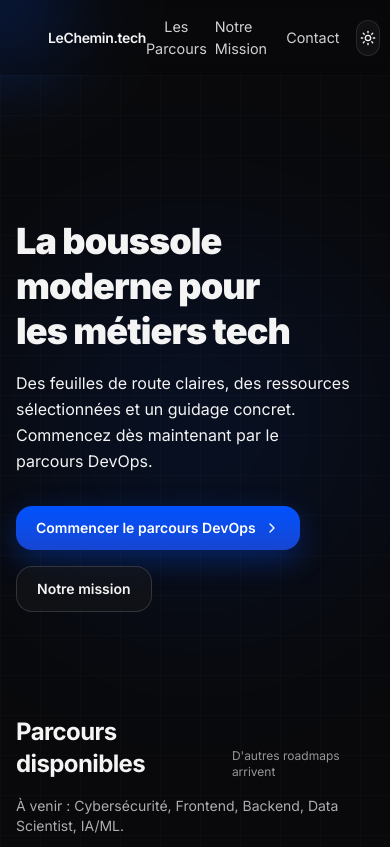
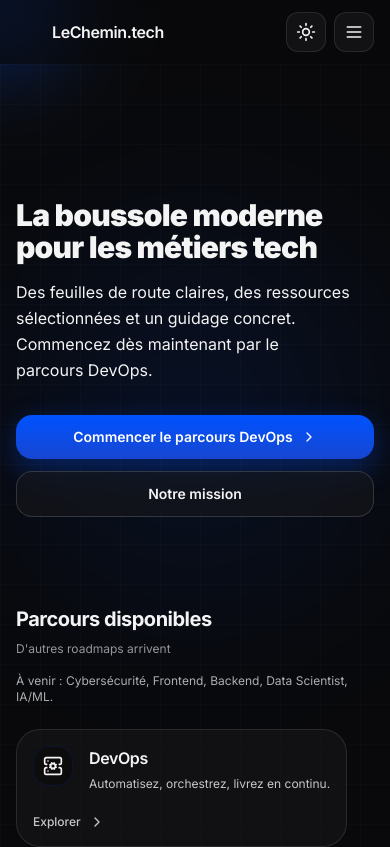
Before and after one commit to Tutanka01/LeChemin, a React (Vite) app: page / in a window 390 px wide. Shown: the top 847 px of the page. Built offline with nearby package versions, Linux system fonts and the light colour scheme.

Commit message:
new version !

```diff
--- a/src/App.tsx
+++ b/src/App.tsx
@@ -7,6 +7,8 @@ import {
   Moon,
   Sun,
   ArrowLeft,
+  Menu,
+  X
 } from "lucide-react";
 import Home from "./pages/Home";
 import Parcours from "./pages/Parcours";
@@ -15,12 +17,18 @@ export default function App() {
   // Theme (default: dark)
   const [isDark, setIsDark] = useState(true);
   const [currentPage, setCurrentPage] = useState<"home" | "parcours">("home");
+  const [mobileOpen, setMobileOpen] = useState(false);
 
   useEffect(() => {
     const root = document.documentElement;
     if (isDark) root.classList.add("dark");
     else root.classList.remove("dark");
   }, [isDark]);
+
+  useEffect(() => {
+    document.body.style.overflow = mobileOpen ? 'hidden' : '';
+    return () => { document.body.style.overflow = ''; };
+  }, [mobileOpen]);
 
   // GPU-friendly global glow: move a gradient circle with transform, no re-render per mousemove
   const glowRef = useRef<HTMLDivElement>(null);
@@ -36,48 +44,132 @@ export default function App() {
     el.style.transform = `translate3d(${x}px, ${y}px, 0)`;
   };
 
-  const navigateToParcours = () => setCurrentPage("parcours");
-  const navigateToHome = () => setCurrentPage("home");
+  const navigateToParcours = () => { setCurrentPage("parcours"); setMobileOpen(false); };
+  const navigateToHome = () => { setCurrentPage("home"); setMobileOpen(false); };
 
   return (
     <div className="relative">
       {/* NAVBAR - Fixed across all pages */}
-      <header className="sticky top-0 z-40 backdrop-blur supports-[backdrop-filter]:bg-white/40 dark:supports-[backdrop-filter]:bg-zinc-950/40">
-        <nav className="mx-auto flex max-w-7xl items-center justify-between px-4 py-4 md:px-6">
-          <button onClick={navigateToHome} className="group inline-flex items-center gap-2">
-            <div className="h-6 w-6 rounded-md" style={{ background: "linear-gradient(135deg, var(--accent), #1E1E1E)" }} />
-            <span className="text-sm font-semibold tracking-tight md:text-base">LeChemin.tech</span>
+      <header className="sticky top-0 z-50 backdrop-blur supports-[backdrop-filter]:bg-white/60 dark:supports-[backdrop-filter]:bg-zinc-950/60">
+        <nav className="mx-auto flex w-full max-w-7xl items-center justify-between px-4 py-3 md:py-4 md:px-6">
+          <button onClick={navigateToHome} className="group inline-flex items-center gap-2" aria-label="Aller à l'accueil">
+            <div className="h-7 w-7 rounded-lg" style={{ background: "linear-gradient(135deg, var(--accent), #1E1E1E)" }} />
+            <span className="text-base font-semibold tracking-tight">LeChemin.tech</span>
           </button>
 
-          <div className="flex items-center gap-2 md:gap-6">
+          {/* Zone de droite */}
+          <div className="flex items-center gap-2 md:gap-4">
+            {/* Links desktop */}
+            <div className="hidden items-center gap-6 md:flex">
               {currentPage === "parcours" && (
                 <button
                   onClick={navigateToHome}
                   className="nav-link flex items-center gap-2"
                 >
                   <ArrowLeft className="h-4 w-4" />
-                Retour à l'accueil
+                  Accueil
                 </button>
               )}
               {currentPage === "home" && (
                 <>
-                <button onClick={navigateToParcours} className="nav-link">Les Parcours</button>
-                <a href="#mission" className="nav-link">Notre Mission</a>
+                  <button onClick={navigateToParcours} className="nav-link">Parcours</button>
+                  <a href="#mission" className="nav-link">Mission</a>
                   <a href="#contact" className="nav-link">Contact</a>
                 </>
               )}
+            </div>
 
             {/* Theme toggle */}
             <button
               onClick={() => setIsDark((v) => !v)}
-              className="ml-2 inline-flex h-9 w-9 items-center justify-center rounded-xl border border-white/10 bg-white/60 transition hover:bg-white/80 dark:bg-zinc-900/60 dark:hover:bg-zinc-900"
+              className="inline-flex h-10 w-10 items-center justify-center rounded-xl border border-white/10 bg-white/70 text-zinc-800 transition hover:bg-white dark:bg-zinc-900/70 dark:text-zinc-100 dark:hover:bg-zinc-900"
               aria-label="Basculer le thème"
               title="Basculer le thème"
             >
-              {isDark ? <Sun className="h-4 w-4" /> : <Moon className="h-4 w-4" />}
+              {isDark ? <Sun className="h-5 w-5" /> : <Moon className="h-5 w-5" />}
+            </button>
+
+            {/* Hamburger bouton (mobile) */}
+            <button
+              onClick={() => setMobileOpen(o => !o)}
+              className="inline-flex h-10 w-10 items-center justify-center rounded-xl border border-white/10 bg-white/70 text-zinc-800 transition hover:bg-white dark:bg-zinc-900/70 dark:text-zinc-100 dark:hover:bg-zinc-900 md:hidden"
+              aria-label={mobileOpen ? "Fermer le menu" : "Ouvrir le menu"}
+              aria-expanded={mobileOpen}
+              aria-controls="mobile-menu"
+            >
+              {mobileOpen ? <X className="h-5 w-5" /> : <Menu className="h-5 w-5" />}
             </button>
           </div>
         </nav>
+
+        {/* Overlay + panneau mobile */}
+        <motion.div
+          id="mobile-menu"
+          initial={false}
+          animate={mobileOpen ? "open" : "closed"}
+          variants={{
+            open: { opacity: 1, pointerEvents: 'auto' },
+            closed: { opacity: 0, pointerEvents: 'none' }
+          }}
+          className="md:hidden fixed inset-0 z-40 flex flex-col bg-gradient-to-br from-white/90 to-white/70 backdrop-blur-xl dark:from-zinc-950/90 dark:to-zinc-900/80"
+        >
+          <div className="flex items-center justify-between px-5 pt-4 pb-2">
+            <button onClick={navigateToHome} className="flex items-center gap-2" aria-label="Accueil">
+              <div className="h-8 w-8 rounded-lg" style={{ background: `linear-gradient(135deg, var(--accent), #1E1E1E)` }} />
+              <span className="font-semibold text-sm">LeChemin.tech</span>
+            </button>
+            <button
+              onClick={() => setMobileOpen(false)}
+              className="inline-flex h-11 w-11 items-center justify-center rounded-xl bg-white/70 text-zinc-800 shadow-sm transition hover:bg-white dark:bg-zinc-800/70 dark:text-zinc-100 dark:hover:bg-zinc-800"
+              aria-label="Fermer le menu"
+            >
+              <X className="h-6 w-6" />
+            </button>
+          </div>
+          <div className="mt-4 flex-1 overflow-y-auto px-6 pb-10">
+            <div className="flex flex-col gap-4">
+              {currentPage === 'home' && (
+                <button
+                  onClick={navigateToParcours}
+                  className="group w-full rounded-2xl bg-[var(--accent)] px-5 py-4 text-base font-semibold text-white shadow-sm transition hover:shadow-md"
+                >
+                  Parcours DevOps
+                </button>
+              )}
+              {currentPage === 'parcours' && (
+                <button
+                  onClick={navigateToHome}
+                  className="group w-full rounded-2xl bg-white/70 px-5 py-4 text-base font-medium shadow-sm transition hover:bg-white dark:bg-zinc-800/70 dark:hover:bg-zinc-800"
+                >
+                  ← Retour à l'accueil
+                </button>
+              )}
+              {currentPage === 'home' && (
+                <>
+                  <a
+                    href="#mission"
+                    onClick={() => setMobileOpen(false)}
+                    className="w-full rounded-2xl bg-white/70 px-5 py-4 text-base font-medium shadow-sm transition hover:bg-white dark:bg-zinc-800/70 dark:hover:bg-zinc-800"
+                  >Mission</a>
+                  <a
+                    href="#contact"
+                    onClick={() => setMobileOpen(false)}
+                    className="w-full rounded-2xl bg-white/70 px-5 py-4 text-base font-medium shadow-sm transition hover:bg-white dark:bg-zinc-800/70 dark:hover:bg-zinc-800"
+                  >Contact</a>
+                </>
+              )}
+              <div className="pt-6 flex gap-3">
+                <button
+                  onClick={() => setIsDark(v => !v)}
+                  className="flex-1 rounded-2xl bg-zinc-900 text-white py-4 font-medium dark:bg-white dark:text-zinc-900 transition"
+                >
+                  {isDark ? 'Mode clair' : 'Mode sombre'}
+                </button>
+              </div>
+              <div className="pt-8 text-[11px] uppercase tracking-wide opacity-40 text-center">Menu</div>
+            </div>
+          </div>
+        </motion.div>
       </header>
 
       {/* Page Content with smooth transitions */}
@@ -115,6 +207,7 @@ export default function App() {
         .nav-link:hover { opacity: 1; }
         .nav-link::after { content: ""; position: absolute; left: 0; right: 0; bottom: -6px; height: 2px; background: ${accent}; transform: scaleX(0); transform-origin: right; transition: transform .2s ease; }
         .nav-link:hover::after { transform: scaleX(1); transform-origin: left; }
+        @media (max-width: 767px){ html { overscroll-behavior-y: contain; } }
       `}</style>
     </div>
   );
--- a/src/pages/Home.tsx
+++ b/src/pages/Home.tsx
@@ -107,13 +107,13 @@ export default function Home({ onNavigateToParcours, glowRef, handleMouseMove, a
 
       {/* HERO */}
       <section className="relative pt-20">
-        <div className="mx-auto max-w-7xl px-4 py-16 md:py-24 md:px-6">
+        <div className="mx-auto max-w-7xl px-4 py-14 md:py-24 md:px-6">
           <motion.h1
             data-testid="hero-title"
             initial={{ opacity: 0, y: 10 }}
             animate={{ opacity: 1, y: 0 }}
             transition={{ duration: 0.6 }}
-            className="text-balance text-4xl font-black leading-tight tracking-tight md:text-6xl"
+            className="text-balance text-3xl font-black leading-[1.05] tracking-tight sm:text-4xl md:text-6xl"
           >
             La boussole moderne pour les métiers tech
           </motion.h1>
@@ -122,7 +122,7 @@ export default function Home({ onNavigateToParcours, glowRef, handleMouseMove, a
             initial={{ opacity: 0, y: 10 }}
             animate={{ opacity: 1, y: 0 }}
             transition={{ delay: 0.05, duration: 0.6 }}
-            className="mt-4 max-w-2xl text-pretty text-base leading-relaxed opacity-80 md:text-lg"
+            className="mt-4 max-w-xl text-pretty text-base leading-relaxed opacity-80 sm:max-w-2xl md:text-lg"
           >
             Des feuilles de route claires, des ressources sélectionnées et un guidage concret. Commencez dès maintenant par le parcours DevOps.
           </motion.p>
@@ -131,11 +131,11 @@ export default function Home({ onNavigateToParcours, glowRef, handleMouseMove, a
             initial={{ opacity: 0, y: 10 }}
             animate={{ opacity: 1, y: 0 }}
             transition={{ delay: 0.1, duration: 0.6 }}
-            className="mt-8 flex flex-wrap items-center gap-4"
+            className="mt-8 flex w-full flex-col gap-3 sm:flex-row sm:flex-wrap sm:items-center sm:gap-4"
           >
             <button
               onClick={onNavigateToParcours}
-              className="group inline-flex items-center gap-2 rounded-2xl px-5 py-3 text-sm font-semibold shadow-lg transition focus:outline-none focus:ring-2 focus:ring-[var(--accent)]"
+              className="group inline-flex w-full items-center justify-center gap-2 rounded-2xl px-6 py-3 text-sm font-semibold shadow-lg transition focus:outline-none focus:ring-2 focus:ring-[var(--accent)] sm:w-auto"
               style={{ background: `linear-gradient(180deg, var(--accent), #1746D1)`, boxShadow: `0 10px 30px ${accent}55`, color: "white" }}
             >
               Commencer le parcours DevOps
@@ -144,7 +144,7 @@ export default function Home({ onNavigateToParcours, glowRef, handleMouseMove, a
 
             <a
               href="#mission"
-              className="inline-flex items-center gap-2 rounded-2xl border border-white/15 bg-white/50 px-5 py-3 text-sm font-semibold backdrop-blur transition hover:bg-white/70 dark:bg-zinc-900/50 dark:hover:bg-zinc-900"
+              className="inline-flex w-full items-center justify-center gap-2 rounded-2xl border border-white/15 bg-white/60 px-6 py-3 text-sm font-semibold backdrop-blur transition hover:bg-white/80 dark:bg-zinc-900/60 dark:hover:bg-zinc-900 sm:w-auto"
             >
               Notre mission
             </a>
@@ -154,15 +154,16 @@ export default function Home({ onNavigateToParcours, glowRef, handleMouseMove, a
 
       {/* CHEMINS (DevOps) */}
       <section id="chemins" className="relative">
-        <div className="mx-auto max-w-7xl px-4 py-10 md:py-16 md:px-6">
-          <div className="mb-8 flex items-end justify-between">
-            <h2 className="text-2xl font-bold tracking-tight md:text-3xl">Parcours disponibles</h2>
+        <div className="mx-auto max-w-7xl px-4 py-8 md:py-16 md:px-6">
+          <div className="mb-6 flex flex-col gap-2 sm:mb-8 sm:flex-row sm:items-end sm:justify-between">
+            <h2 className="text-xl font-bold tracking-tight sm:text-2xl md:text-3xl">Parcours disponibles</h2>
             <span className="text-xs opacity-60">D'autres roadmaps arrivent</span>
           </div>
 
-          <p className="-mt-4 mb-8 text-sm opacity-70">À venir : Cybersécurité, Frontend, Backend, Data Scientist, IA/ML.</p>
+            <p className="-mt-2 mb-6 text-xs opacity-70 sm:text-sm">À venir : Cybersécurité, Frontend, Backend, Data Scientist, IA/ML.</p>
 
-          <div className="grid grid-cols-1 gap-6 sm:grid-cols-2 lg:grid-cols-3">
+          {/* Mobile horizontal scroll */}
+          <div className="-mx-4 flex snap-x snap-mandatory gap-4 overflow-x-auto pb-4 sm:hidden px-4">
             {paths.map(({ title, desc, icon: Icon }, i) => (
               <motion.button
                 key={title}
@@ -171,19 +172,37 @@ export default function Home({ onNavigateToParcours, glowRef, handleMouseMove, a
                 whileInView={{ opacity: 1, y: 0 }}
                 viewport={{ once: true, amount: 0.2 }}
                 transition={{ duration: 0.4, delay: i * 0.03 }}
-                className="group relative overflow-hidden rounded-3xl border border-white/10 bg-white/60 p-5 shadow-sm transition hover:shadow-xl dark:bg-zinc-900/60 text-left w-full"
+                className="group relative min-w-[240px] snap-start overflow-hidden rounded-3xl border border-white/10 bg-white/70 p-4 text-left shadow-sm transition hover:shadow-xl dark:bg-zinc-900/60"
               >
-                <span
-                  aria-hidden
-                  className="pointer-events-none absolute inset-0 rounded-3xl opacity-0 transition group-hover:opacity-100"
-                  style={{
-                    background: "linear-gradient(120deg, transparent 0%, transparent 30%, var(--accent) 50%, transparent 70%, transparent 100%)",
-                    maskImage: "linear-gradient(#000, #000)",
-                    WebkitMaskImage: "linear-gradient(#000, #000)",
-                    filter: "blur(12px)",
-                  }}
-                />
+                <div className="relative z-10 flex items-start gap-4">
+                  <div className="grid h-10 w-10 place-items-center rounded-2xl bg-white/70 shadow-sm dark:bg-zinc-950/60" style={{ boxShadow: `inset 0 0 0 1px ${accent}22` }}>
+                    <Icon className="h-5 w-5" />
+                  </div>
+                  <div>
+                    <h3 className="text-base font-semibold tracking-tight">{title}</h3>
+                    <p className="mt-1 text-xs leading-relaxed opacity-80">{desc}</p>
+                  </div>
+                </div>
+                <div className="relative z-10 mt-5 flex items-center gap-2 text-xs font-medium opacity-80">
+                  Explorer
+                  <ChevronRight className="h-4 w-4 transition group-hover:translate-x-0.5" />
+                </div>
+              </motion.button>
+            ))}
+          </div>
 
+          {/* Desktop / tablet grid */}
+          <div className="hidden grid-cols-2 gap-6 sm:grid lg:grid-cols-3">
+            {paths.map(({ title, desc, icon: Icon }, i) => (
+              <motion.button
+                key={title}
+                onClick={onNavigateToParcours}
+                initial={{ opacity: 0, y: 16 }}
+                whileInView={{ opacity: 1, y: 0 }}
+                viewport={{ once: true, amount: 0.2 }}
+                transition={{ duration: 0.4, delay: i * 0.03 }}
+                className="group relative overflow-hidden rounded-3xl border border-white/10 bg-white/60 p-5 text-left shadow-sm transition hover:shadow-xl dark:bg-zinc-900/60"
+              >
                 <div className="relative z-10 flex items-start gap-4">
                   <div className="grid h-12 w-12 place-items-center rounded-2xl bg-white/70 shadow-sm dark:bg-zinc-950/60" style={{ boxShadow: `inset 0 0 0 1px ${accent}22` }}>
                     <Icon className="h-6 w-6" />
@@ -193,13 +212,10 @@ export default function Home({ onNavigateToParcours, glowRef, handleMouseMove, a
                     <p className="mt-1 text-sm opacity-80">{desc}</p>
                   </div>
                 </div>
-
                 <div className="relative z-10 mt-6 flex items-center gap-2 text-sm font-medium opacity-80">
                   Explorer le parcours
                   <ChevronRight className="h-4 w-4 transition group-hover:translate-x-0.5" />
                 </div>
-
-                <div aria-hidden className="absolute -bottom-20 left-1/2 h-40 w-40 -translate-x-1/2 rounded-full blur-2xl opacity-0 transition group-hover:opacity-40" style={{ background: `radial-gradient(closest-side, var(--accent), transparent)` }} />
               </motion.button>
             ))}
           </div>
@@ -243,7 +259,7 @@ export default function Home({ onNavigateToParcours, glowRef, handleMouseMove, a
                 Écrivez-nous et rejoignez une communauté qui se construit autour d'un objectif simple : partager des chemins clairs pour apprendre la tech, ensemble.
               </p>
               <div className="mt-6 flex flex-wrap gap-3">
-                <a href="mailto:contact@lechemin.tech" className="inline-flex items-center gap-2 rounded-2xl bg-white px-5 py-3 text-sm font-semibold text-zinc-900 transition hover:bg-zinc-100">Nous écrire</a>
+                <a href="mailto:mohamad@makhal.fr" className="inline-flex items-center gap-2 rounded-2xl bg-white px-5 py-3 text-sm font-semibold text-zinc-900 transition hover:bg-zinc-100">Nous écrire</a>
                 <button onClick={onNavigateToParcours} className="inline-flex items-center gap-2 rounded-2xl border border-white/40 bg-white/10 px-5 py-3 text-sm font-semibold backdrop-blur transition hover:bg-white/20">Voir les parcours</button>
               </div>
             </div>
```
Also changed, not shown: compose.yaml (renamed from docker-compose.yml, +5 -7 lines), src/pages/Parcours.tsx (+17 -17 lines). Lines whose indentation alone changed are shown as unchanged.
